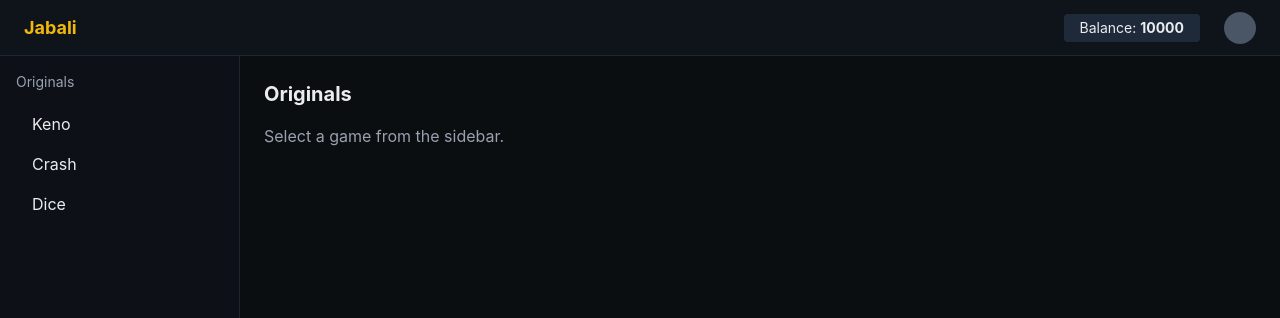
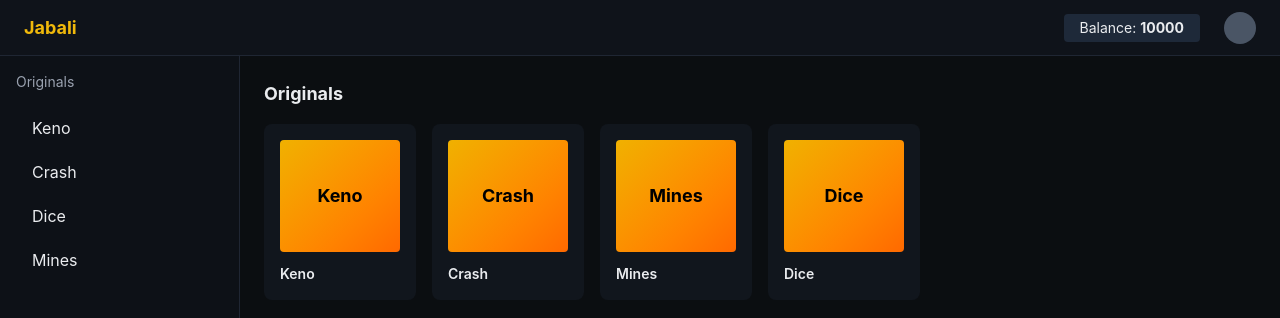
Before and after one commit to hightech106/jabali.game, a Next.js app in the folder jabali-front/: page / in a window 1280 px wide. Shown: the top 318 px of the page. Built offline with nearby package versions, Linux system fonts and the light colour scheme.

Commit message:
Landing page looks like real casino lobby

```diff
--- a/jabali-front/src/app/page.tsx
+++ b/jabali-front/src/app/page.tsx
@@ -1,10 +1,9 @@
+import GameGrid from "@/components/lobby/GameGrid";
+
 export default function HomePage() {
   return (
     <div>
-      <h1 className="text-xl font-bold mb-4">Originals</h1>
-      <div className="text-gray-400">
-        Select a game from the sidebar.
-      </div>
+      <GameGrid />
     </div>
   );
 }
--- a/jabali-front/src/components/layout/Sidebar.tsx
+++ b/jabali-front/src/components/layout/Sidebar.tsx
@@ -1,27 +1,39 @@
+"use client";
+
 import Link from "next/link";
+import { usePathname } from "next/navigation";
+import clsx from "clsx";
 
 const games = [
   { name: "Keno", path: "/games/keno" },
   { name: "Crash", path: "#" },
   { name: "Dice", path: "#" },
+  { name: "Mines", path: "#" },
 ];
 
 export default function Sidebar() {
+  const pathname = usePathname();
+
   return (
     <aside className="w-60 bg-sidebar border-r p-4">
-      <div className="text-sm text-gray-400 mb-3">
+      <div className="text-sm text-gray-400 mb-4">
         Originals
       </div>
 
-      {games.map(g => (
-        <Link
-          key={g.name}
-          href={g.path}
-          className="block px-4 py-2 rounded hover:bg-hover"
-        >
-          {g.name}
-        </Link>
-      ))}
+      <nav className="flex flex-col gap-1">
+        {games.map(game => (
+          <Link
+            key={game.name}
+            href={game.path}
+            className={clsx(
+              "px-4 py-2 rounded hover:bg-hover",
+              pathname === game.path && "bg-hover text-accent"
+            )}
+          >
+            {game.name}
+          </Link>
+        ))}
+      </nav>
     </aside>
   );
 }
--- a/jabali-front/src/components/layout/TopBar.tsx
+++ b/jabali-front/src/components/layout/TopBar.tsx
@@ -1,11 +1,12 @@
+import Link from "next/link";
 import Balance from "../wallet/Balance";
 
 export default function TopBar() {
   return (
     <header className="h-14 flex items-center justify-between px-6 bg-top border-b">
-      <div className="font-bold text-lg text-accent">
+      <Link href="/" className="font-bold text-lg text-accent hover:opacity-80 transition">
         Jabali
-      </div>
+      </Link>
 
       <div className="flex items-center gap-6">
         <Balance />
--- /dev/null
+++ b/jabali-front/src/components/lobby/GameCard.tsx
@@ -0,0 +1,24 @@
+import Link from "next/link";
+
+type Props = {
+  name: string;
+  href: string;
+  image?: string;
+};
+
+export default function GameCard({ name, href }: Props) {
+  return (
+    <Link
+      href={href}
+      className="group bg-card rounded-lg p-4 hover:bg-hover transition cursor-pointer"
+    >
+      <div className="h-28 rounded bg-gradient-to-br from-yellow-500 to-orange-500 mb-3 flex items-center justify-center font-bold text-black text-lg">
+        {name}
+      </div>
+
+      <div className="text-sm font-semibold group-hover:text-accent">
+        {name}
+      </div>
+    </Link>
+  );
+}
--- /dev/null
+++ b/jabali-front/src/components/lobby/GameGrid.tsx
@@ -0,0 +1,26 @@
+import GameCard from "./GameCard";
+
+const games = [
+  { name: "Keno", href: "/games/keno" },
+  { name: "Crash", href: "#" },
+  { name: "Mines", href: "#" },
+  { name: "Dice", href: "#" },
+];
+
+export default function GameGrid() {
+  return (
+    <div>
+      <h2 className="text-lg font-bold mb-4">Originals</h2>
+
+      <div className="grid grid-cols-2 md:grid-cols-4 lg:grid-cols-6 gap-4">
+        {games.map(game => (
+          <GameCard
+            key={game.name}
+            name={game.name}
+            href={game.href}
+          />
+        ))}
+      </div>
+    </div>
+  );
+}
--- a/jabali-front/src/styles/theme.css
+++ b/jabali-front/src/styles/theme.css
@@ -26,3 +26,7 @@ body {
 .border-r { border-right: 1px solid var(--border); }
 
 .text-accent { color: var(--accent); }
+
+.bg-card {
+  background: #11161d;
+}
```
